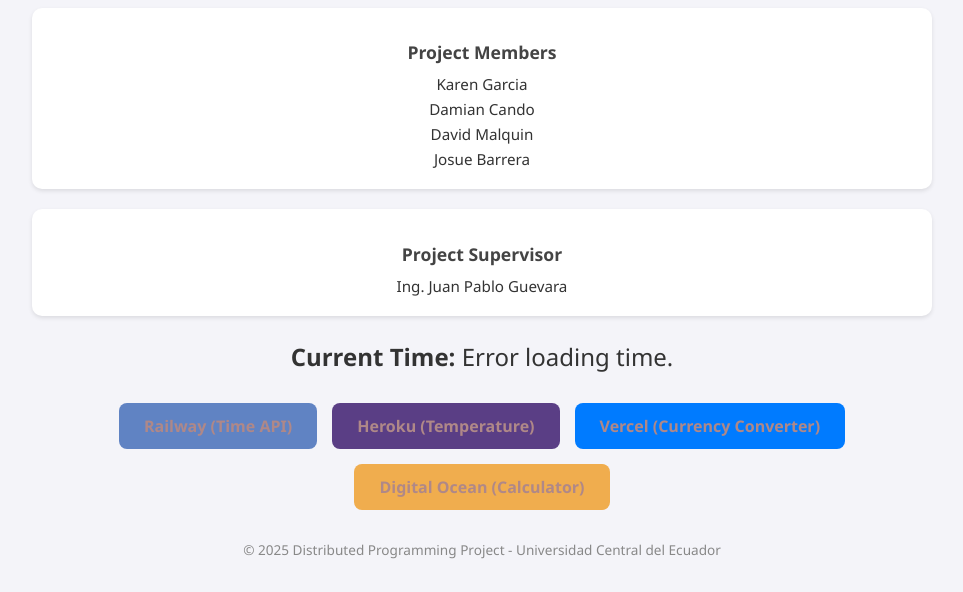
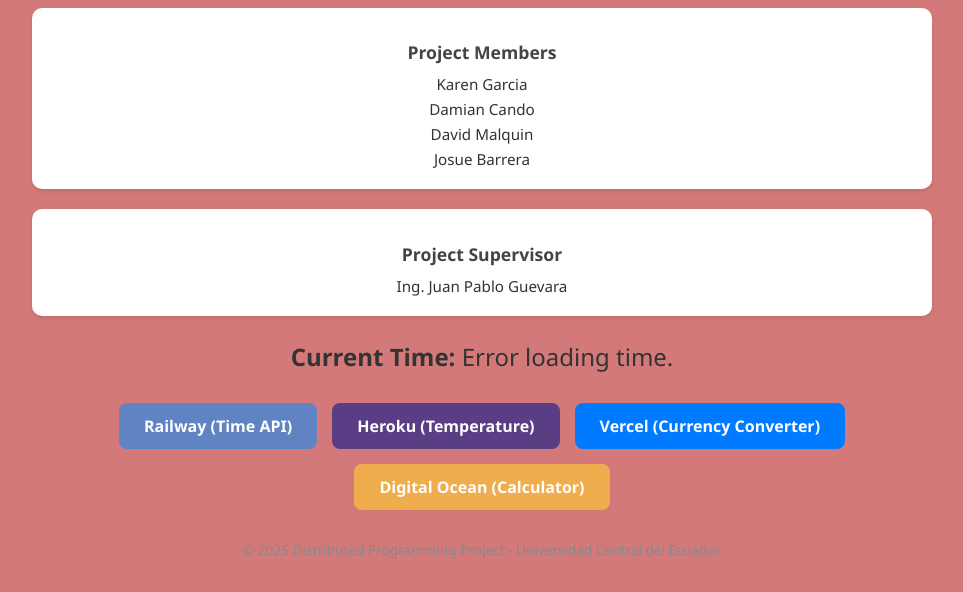
Before and after one commit to Darkus1t0262/FRONTAWS, a plain HTML site: page frontend/index.html in a window 1280 px wide. Shown: the part 272-864 px from the top of the page, without its empty margins (158-1121 px from the left). Drawn offline with Linux system fonts and the light colour scheme; no server answers.

Commit message:
style: :art: New color
Testing new background color

```diff
--- a/frontend/index.html
+++ b/frontend/index.html
@@ -5,7 +5,7 @@
     <style>
         body {
             font-family: 'Segoe UI', sans-serif;
-            background-color: #f4f4f9;
+            background-color: #d37979;
             color: #333;
             max-width: 900px;
             margin: auto;
@@ -57,7 +57,7 @@
             padding: 12px 25px;
             border-radius: 8px;
             transition: background-color 0.3s;
-            color: #af8888;
+            color: #fefefe;
         }
         .railway { background-color: #6083c3; }
         .railway:hover { background-color: #0046cc; }
```
